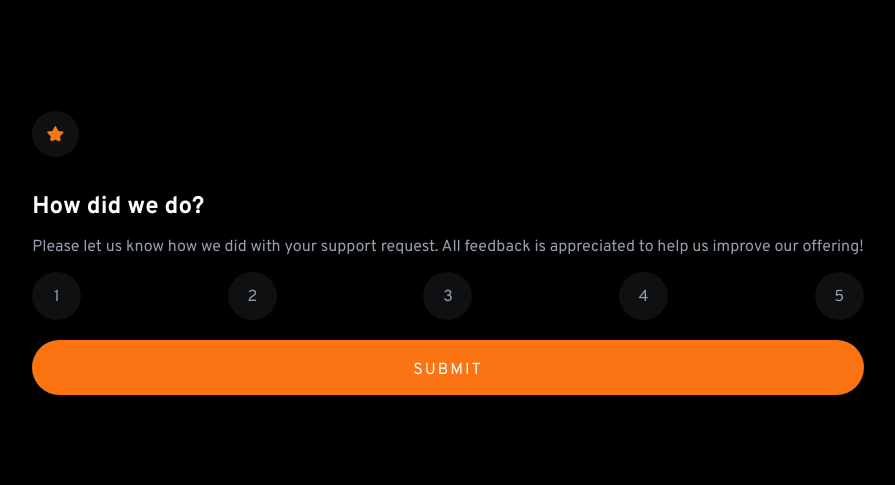
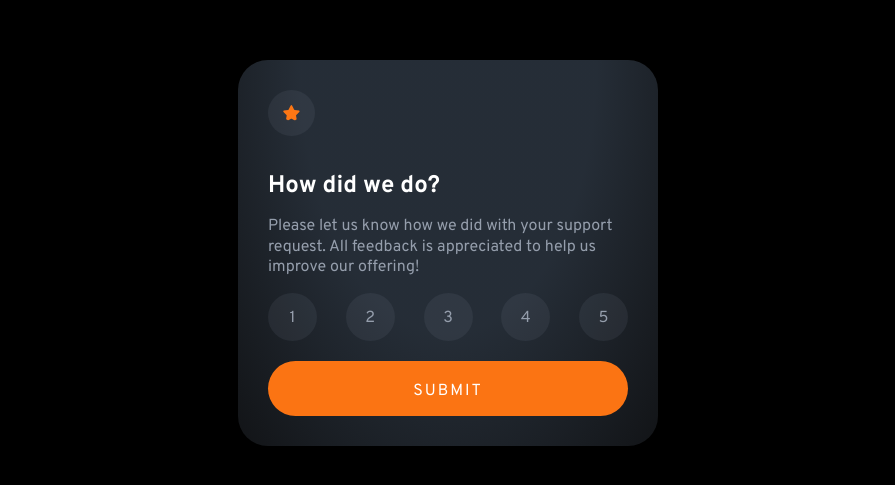
Before and after one commit to matheus-wallace/interactive-rating, a website: page index.html in a window 1280 px wide. Shown: the part 147-632 px from the top of the page, without its empty margins (192-1087 px from the left). Drawn offline with Linux system fonts and the light colour scheme.

Commit message:
fix: name of class

```diff
--- a/css/global/utils/components.css
+++ b/css/global/utils/components.css
@@ -18,7 +18,7 @@
   cursor: pointer;
 }
 
-.defualt__card{
+.default__card{
   max-width: 420px;
   padding: 30px;
   border-radius: 30px;
```
